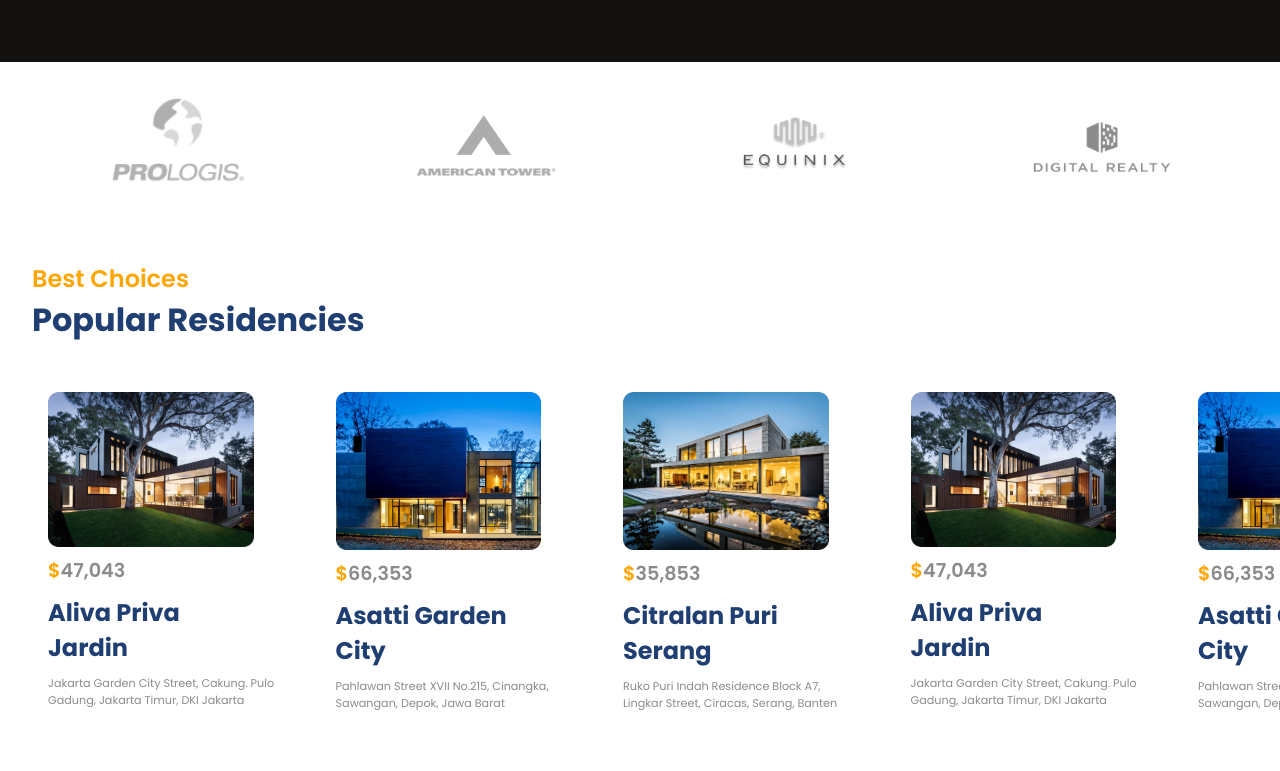
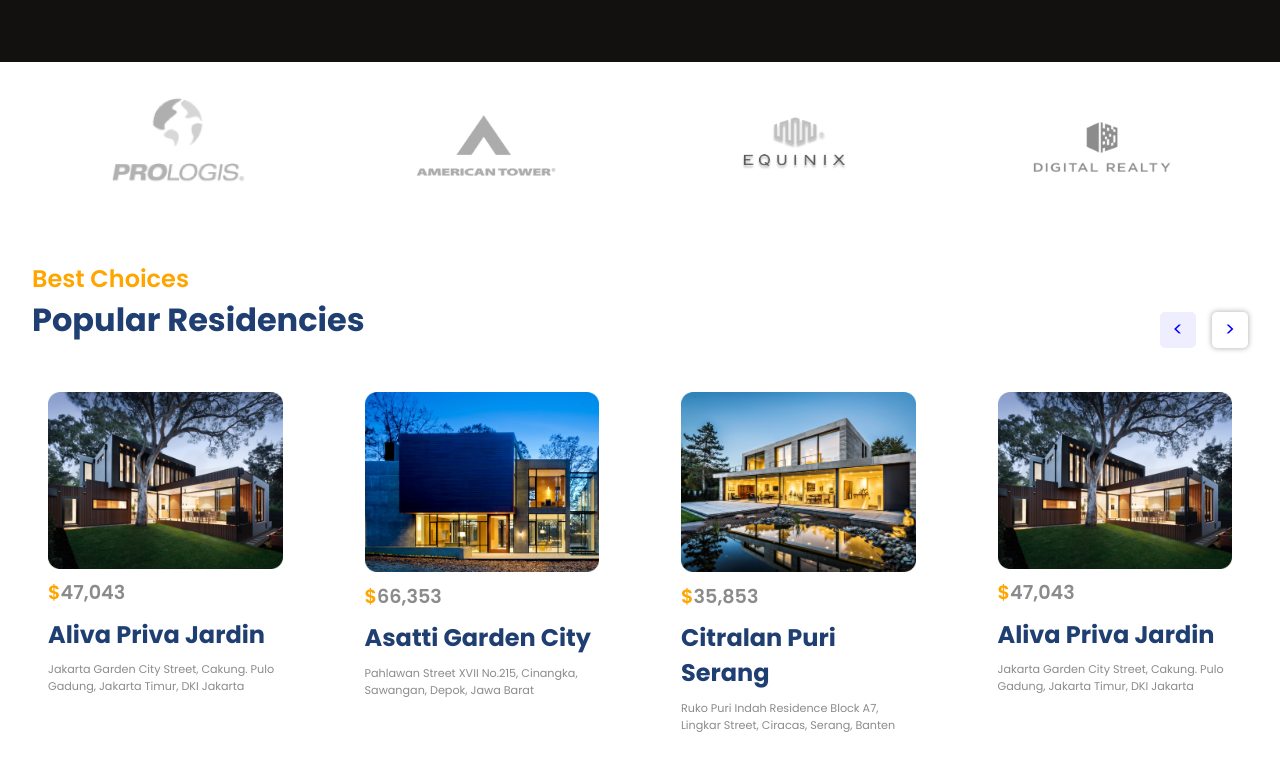
Before and after one commit to Keerikadan03/stayin, a React (Vite) app: page / in a window 1280 px wide. Shown: the part 665-1436 px from the top of the page. Built offline with nearby package versions, Linux system fonts and the light colour scheme.

Commit message:
completed buttons in slider

```diff
--- a/src/components/Residencies.jsx
+++ b/src/components/Residencies.jsx
@@ -15,20 +15,20 @@ const Residencies = () => {
           <span className="primaryText">Popular Residencies</span>
         </div>
         <Swiper {...sliderSettings}>
-            {
-                data.map((card,i) => (
-                    <SwiperSlide key = {i}>
+        <SliderButtons />
+          {data.map((card, i) => (
+            <SwiperSlide key={i}>
               <div className="flexColStart r-card">
                 <img src={card.image} alt="home" />
                 <span className="secondaryText r-price">
-                                <span style={{color: "orange"}}>$</span><span>{card.price}</span>
+                  <span style={{ color: "orange" }}>$</span>
+                  <span>{card.price}</span>
                 </span>
                 <span className="primaryText">{card.name}</span>
                 <span className="secondaryText">{card.detail}</span>
               </div>
             </SwiperSlide>
-                ))
-            }
+          ))}
         </Swiper>
       </div>
     </section>
@@ -36,3 +36,13 @@ const Residencies = () => {
 };
 
 export default Residencies;
+
+const SliderButtons = () => {
+    const swiper = useSwiper();
+    return (
+      <div className="flexCenter r-buttons">
+        <button onClick={() => swiper.slidePrev()}>&lt;</button>
+        <button onClick={() => swiper.slideNext()}>&gt;</button>
+      </div>
+    )
+};
--- a/src/styles/Residencies.css
+++ b/src/styles/Residencies.css
@@ -1,3 +1,8 @@
+.r-container{
+    overflow: hidden;
+    position: relative;
+}
+
 .r-head{
     margin-bottom: 2rem;
 }
@@ -39,3 +44,29 @@
 .swiper-horizontal{
     overflow: visible;
 }
+
+.r-buttons{
+    position: absolute;
+    gap: 1rem;
+    top: -4rem;
+    right: 0;
+}
+
+.r-buttons button{
+    font-size: 1.2rem;
+    padding: 0.2rem 0.8rem;
+    color: blue;
+    border: none;
+    background-color: white;
+    border-radius: 5px;
+    cursor: pointer;
+
+}
+
+.r-buttons>:nth-child(1){
+    background-color: #eeeeff;
+}
+
+.r-buttons>:nth-child(2){
+    box-shadow: 0 0 5px 1px rgba(0,0,0,0.25);
+}
--- a/src/utils/common.js
+++ b/src/utils/common.js
@@ -3,19 +3,15 @@ export const sliderSettings = {
     spaceBetween : 50,
     breakpoints:{
         480:{
-            width: 480,
             slidesPerView : 1
         },
         600:{
-            width: 600,
             slidesPerView : 2
         },
         750:{
-            width: 700,
             slidesPerView : 3
         },
         1100:{
-            width: 1100,
             slidesPerView : 4
         }
     }
```
Lines whose indentation alone changed are shown as unchanged.
